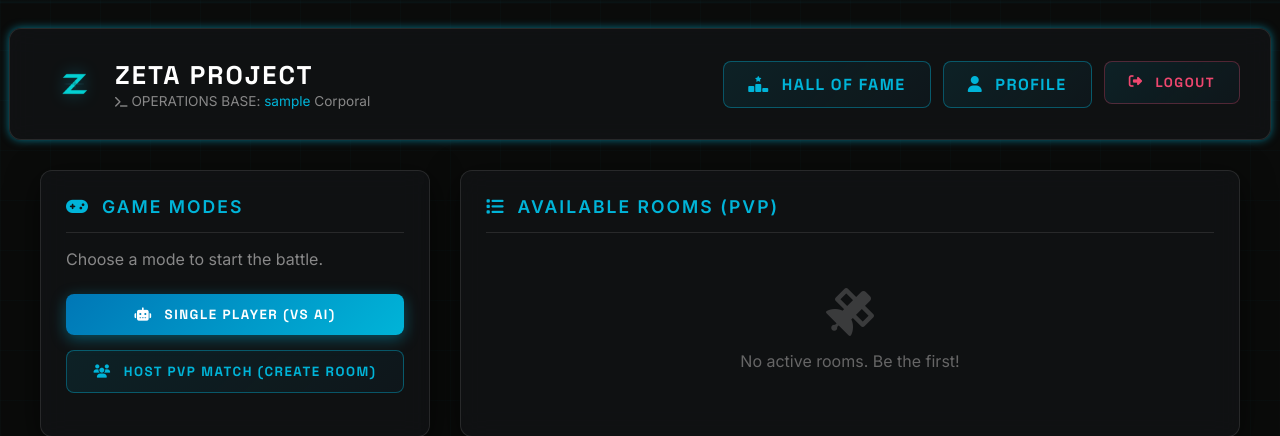
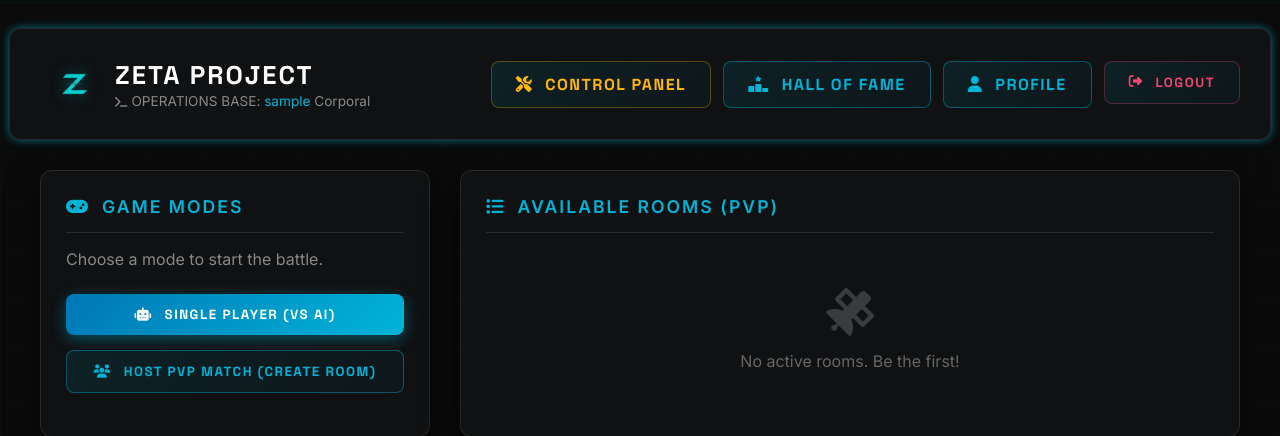
Before and after one commit to REAL-01/zeta-project, a Django app: page /lobby/ in a window 1280 px wide. Shown: the top 436 px of the page. Run offline with Django 5.2, Linux system fonts and the light colour scheme; a user stored in the database is signed in; tables that the repository leaves empty hold one stand-in row (values such as "Sample post"); data that the repository does not hold is empty.

Commit message:
feat: added conditional Admin Panel button to lobby for staff users

```diff
--- a/game/templates/game/lobby.html
+++ b/game/templates/game/lobby.html
@@ -118,6 +118,11 @@
         </div>
         <div class="header-actions">
             {% if not is_guest %}
+                {% if user.role == 'admin' or user.is_superuser %}
+                <a href="{% url 'custom_admin' %}" class="btn-premium" style="--primary: #FFB703; --primary-glow: rgba(255, 183, 3, 0.3);">
+                    <i class="fa-solid fa-screwdriver-wrench"></i> <span>Control Panel</span>
+                </a>
+                {% endif %}
                 <a href="{% url 'leaderboard' %}" class="btn-premium"><i class="fa-solid fa-ranking-star"></i> <span data-i18n="lobby.hall_of_fame">Hall of Fame</span></a>
                 <a href="{% url 'profile' %}" class="btn-premium"><i class="fa-solid fa-user"></i> <span data-i18n="lobby.profile">Profile</span></a>
                 <form action="{% url 'logout' %}" method="POST" style="display:inline;">
```
